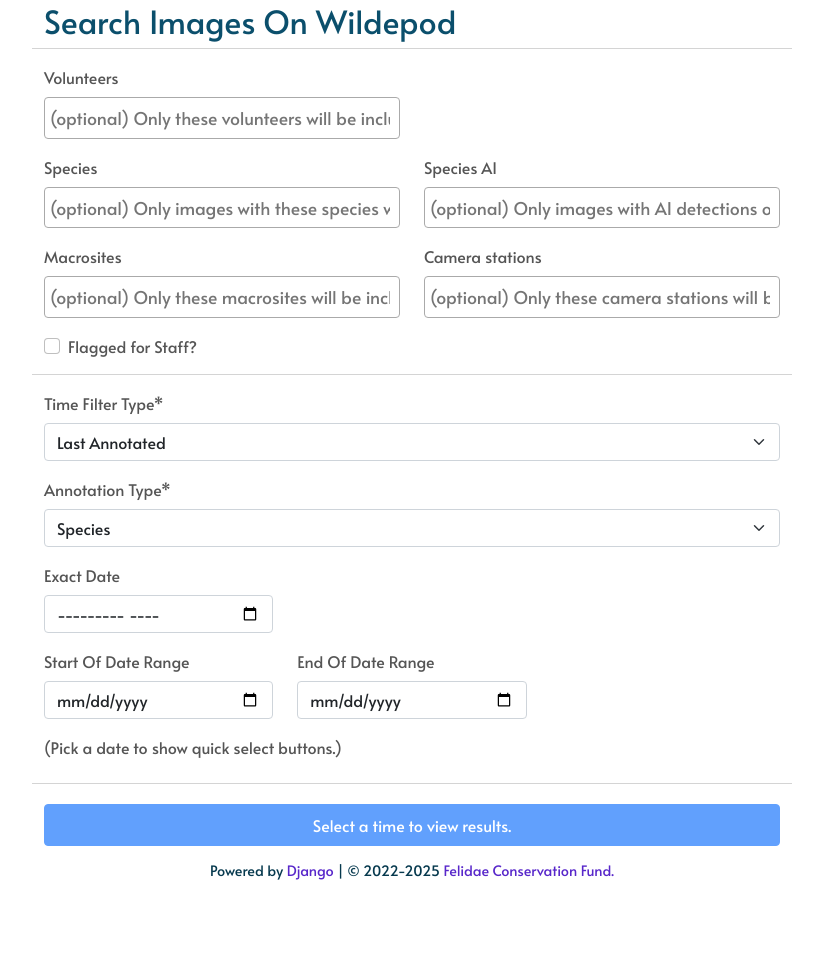
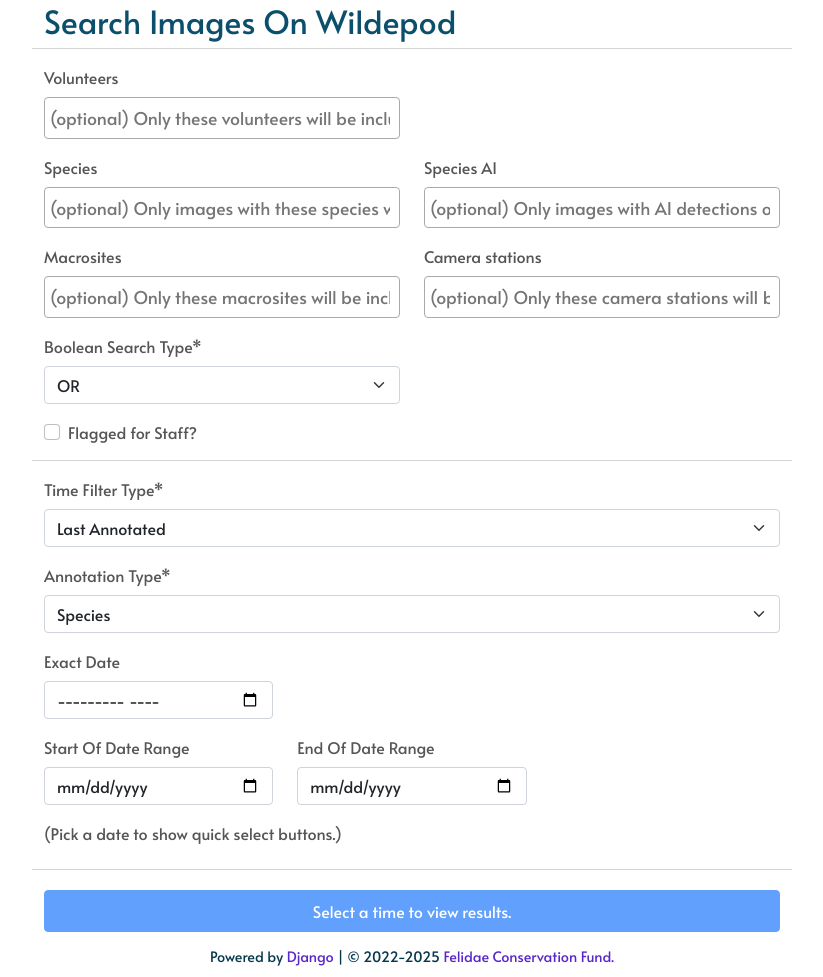
Before and after one commit to FelidaeFundConservation/wildepod.org, a Django app: page /images/search_images/ in a window 1280 px wide. Shown: the part 87-1064 px from the top of the page, without its empty margins (228-1051 px from the left). Before the commit the page ends 967 px from the top, so only its background shows below. Run offline with Django 3.2, Linux system fonts and the light colour scheme; the visitor is signed in with stand-in values (Sample User, id 1); data that the repository does not hold is empty; parts of the project's set-up code (start-up, migrations or seed data) failed here and were passed over; some libraries are stand-ins or nearby versions.

Commit message:
Added boolean AND species search for images.

```diff
--- a/siteapps/images/models/annotator.py
+++ b/siteapps/images/models/annotator.py
@@ -66,8 +66,10 @@ class Annotator(TimeStampedModel):
     def __str__(self):
         if self.type == "human":
             return self.human.name
+        elif self.type == "bot":
+            return self.bot.name
         else:
-            return self.bot.name
+            return ""
 
     class Meta:
         ordering = ("created",)
--- a/siteapps/images/views/image.py
+++ b/siteapps/images/views/image.py
@@ -95,7 +95,7 @@ class SetImageQueuePartitionView(LoginRequiredMixin, View):
         success = True
 
         try:
-            annotator, created = Annotator.objects.get_or_create(human=request.user)
+            annotator, created = Annotator.objects.get_or_create(type="human", human=request.user)
             queue = ImageQueue.objects.get(assigned_to=annotator)
             queue.partition = partition
             queue.save()
@@ -113,7 +113,7 @@ class CreatePrecomputedQueueView(LoginRequiredMixin, View):
         success = True
 
         try:
-            annotator, created = Annotator.objects.get_or_create(human=request.user)
+            annotator, created = Annotator.objects.get_or_create(type="human", human=request.user)
 
             ImageQueue.objects.filter(assigned_to=annotator).update(assigned_to=None)
 
--- a/siteapps/images/views/search_images.py
+++ b/siteapps/images/views/search_images.py
@@ -29,7 +29,10 @@ class SearchImagesForm(forms.Form):
 
     species = forms.ModelMultipleChoiceField(queryset=SpeciesName.objects.all(), required=False)
 
-    species_ai = forms.ModelMultipleChoiceField(queryset=SpeciesName.objects.all(),  label="Species AI", required=False)
+    species_ai = forms.ModelMultipleChoiceField(queryset=SpeciesName.objects.all(), label="Species AI", required=False)
+
+    SEARCH_TYPE_CHOICES = [("OR", "OR"), ("AND", "AND")]
+    search_type = forms.ChoiceField(choices=SEARCH_TYPE_CHOICES, label="Boolean Search Type")
 
     staff_review_needed = forms.BooleanField(label="Flagged for Staff?", required=False)
 
@@ -68,6 +71,9 @@ class SearchImagesForm(forms.Form):
             Row(
                 Column("macrosites", css_class="form-group col-6"),
                 Column("camera_stations", css_class="form-group col-6"),
+            ),
+            Row(
+                Column("search_type", css_class="form-group col-6"),
             ),
             Row(
                 Column("staff_review_needed", css_class="form-group col-12"),
@@ -139,6 +145,10 @@ class SearchImagesView(LoginRequiredMixin, StaffuserRequiredMixin, FormView):
         if species_ai and type(species_ai) != list:
             species_ai = json.loads(species_ai)
 
+        search_type = request.POST.get("search_type")
+        if search_type and type(search_type) != list:
+            search_type = json.loads(search_type)
+
         date = request.POST.get("date")
 
         start_date = request.POST.get("start_date")
@@ -167,8 +177,12 @@ class SearchImagesView(LoginRequiredMixin, StaffuserRequiredMixin, FormView):
                     trigger_timestamp__date__lt=end_date,
                 )
             elif time_filter_type == LAST_ANNOTATED_TYPE:
-                filterset &= Q(boundingbox__species__created__date__gte=start_date, boundingbox__species__created__date__lt=end_date) | Q(
-                    boundingbox__species__modified__date__gte=start_date, boundingbox__species__modified__date__lt=end_date
+                filterset &= Q(
+                    boundingbox__species__created__date__gte=start_date,
+                    boundingbox__species__created__date__lt=end_date,
+                ) | Q(
+                    boundingbox__species__modified__date__gte=start_date,
+                    boundingbox__species__modified__date__lt=end_date,
                 )
 
         if hour:
@@ -182,9 +196,11 @@ class SearchImagesView(LoginRequiredMixin, StaffuserRequiredMixin, FormView):
             filterset &= Q(staff_review_needed=staff_review_needed)
         if len(volunteers) > 0:
             filterset &= (
-                Q(boundingbox__species__created_by__id__in=volunteers) | Q(boundingbox__species__accepted_by__id__in=volunteers) | Q(boundingbox__species__rejected_by__id__in=volunteers)
+                Q(boundingbox__species__created_by__id__in=volunteers)
+                | Q(boundingbox__species__accepted_by__id__in=volunteers)
+                | Q(boundingbox__species__rejected_by__id__in=volunteers)
             )
-        if len(species) > 0:
+        if len(species) > 0 and search_type == "OR":
             filterset &= Q(boundingbox__species__name__in=species)
         if len(species_ai) > 0:
             # The Search form returns a list of Species ids while the ai_detections field contains the
@@ -194,7 +210,7 @@ class SearchImagesView(LoginRequiredMixin, StaffuserRequiredMixin, FormView):
             for id in species_ai:
                 name = SpeciesName.objects.get(id=id).name
                 species_ai_filter |= Q(species_ai_detections__icontains=name)
-            filterset &= (species_ai_filter)
+            filterset &= species_ai_filter
         if len(macrosites) > 0:
             filterset &= Q(upload__camera_station__micro_site__macro_site__in=macrosites)
         if len(camera_stations) > 0:
@@ -202,6 +218,13 @@ class SearchImagesView(LoginRequiredMixin, StaffuserRequiredMixin, FormView):
 
         # Query Images based on the filter criteria
         results = Image.objects.filter(filterset)
+
+        # Apply AND filter method
+        if search_type == "AND":
+            for sp_name in species:
+                results = results.filter(
+                    Exists(BoundingBox.objects.filter(species__name=sp_name, image=OuterRef("pk")))
+                )
 
         if len(results) > 0:
             results = results.order_by("-modified").values(
--- a/siteapps/templates/images/search_images.html
+++ b/siteapps/templates/images/search_images.html
@@ -244,6 +244,7 @@
             'species': JSON.stringify($('select[name="species"]').val()),
             'species_ai': JSON.stringify($('select[name="species_ai"]').val()),
             'camera_stations': JSON.stringify($('select[name="camera_stations"]').val()),
+            'search_type': JSON.stringify($('select[name="search_type"]').val()),
             'staff_review_needed': $('input[name="staff_review_needed"]').is(':checked'),
         }
 
```
